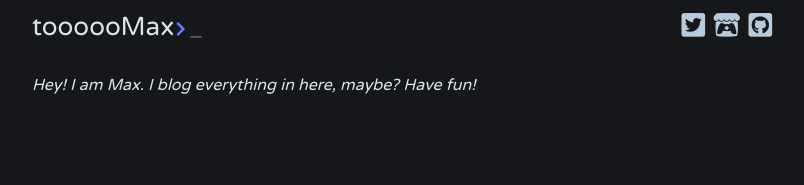
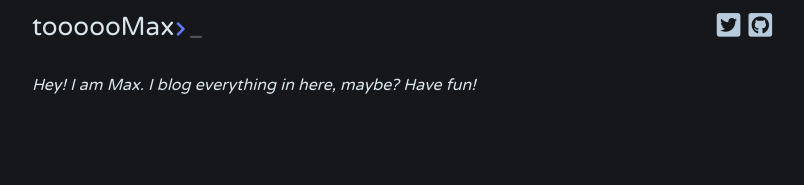
Before and after one commit to toooooMax/toooooMax.github.io, a Jekyll site: the page built from _posts/2021-05-14-First-day.md, in a window 1280 px wide. Shown: the top 185 px of the page, without its empty margins (238-1042 px from the left). Built offline with Jekyll 4.4.1, drawn with Linux system fonts in a browser that asks for light colours; comment, search, counter and statistics services are not loaded.

Commit message:
Update _config.yml

```diff
--- a/_config.yml
+++ b/_config.yml
@@ -26,9 +26,6 @@ dash:
     - url: https://twitter.com/
       icon: twitter-square
       color: cyan
-    - url: https://tooooomax.github.io/
-      icon: itch-io
-      color: red
     - url: https://github.com/toooooMax
       icon: github-square
       color: purple
```
